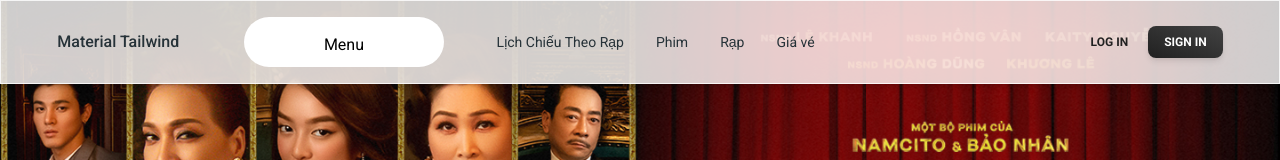
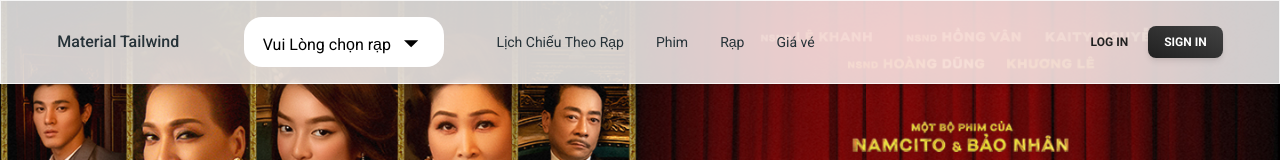
Before and after one commit to minhlephu/MovieWeb, a React (Vite) app: page / in a window 1280 px wide. Shown: the top 160 px of the page. Built offline with nearby package versions, Linux system fonts and the light colour scheme; a web font is replaced by a local one.

Commit message:
update header

```diff
--- a/src/layouts/MainLayout/Header/Header.jsx
+++ b/src/layouts/MainLayout/Header/Header.jsx
@@ -8,8 +8,32 @@ import {
   IconButton,
 } from "@material-tailwind/react";
 
-
+import { MdArrowDropDown,MdArrowRight   } from "react-icons/md";
 const Menu=[{
+  title:"Hà Nội",
+  Rap:[
+    "Rap1",
+    "Rap2",
+    "Rap3"
+  ]
+},
+{
+  title:"Hà Nội",
+  Rap:[
+    "Rap1",
+    "Rap2",
+    "Rap3"
+  ]
+},
+{
+  title:"Hà Nội",
+  Rap:[
+    "Rap1",
+    "Rap2",
+    "Rap3"
+  ]
+},
+{
   title:"Hà Nội",
   Rap:[
     "Rap1",
@@ -29,7 +53,11 @@ const Menu=[{
 export function StickyNavbar() {
   const [openNav, setOpenNav] = React.useState(false);
   const [submenuVisible, setSubmenuVisible] =React.useState(false);
-
+  const [text, setText] = React.useState("Vui Lòng chọn rạp");
+  const handleClick = (e) => {
+    // Thay đổi state của text
+    setText(e);
+  };
   const toggleSubmenu = () => {
     setSubmenuVisible(!submenuVisible);
   };
@@ -98,10 +126,12 @@ export function StickyNavbar() {
           </Typography>
           <div >
           <button className="dropbtn" onClick={toggleSubmenu}>
+          <span className="span1">
+          {text}
+          </span>
 
-        Menu
-
-      </button>
+            <MdArrowDropDown  className="icon"/>
+          </button>
 
       <div className={`dropdown-content ${submenuVisible ? 'show' : ''}`}>
 
@@ -109,11 +139,16 @@ export function StickyNavbar() {
           // eslint-disable-next-line react/jsx-key
           <div>
           <div className="sub-menu">
-            <button className="sub-menu-trigger">{e.title}</button>
+            <button className="sub-menu-trigger">
+            <span className="span1">
+            {e.title}
+          </span>
+          <MdArrowRight  className="icon"/>
+          </button>
             <div className="sub-menu-content">
 
            {e.Rap.map(item=>( // eslint-disable-next-line react/jsx-key
-            <a>
+            <a onClick={()=>handleClick(e.title+" - "+item)}>
               {item}
            </a>))}
           </div>
--- a/src/layouts/MainLayout/Header/Header.scss
+++ b/src/layouts/MainLayout/Header/Header.scss
@@ -3,7 +3,14 @@
     position: relative;
     display: inline-block;
   }
+  .span1{
+    width: 93%;
+  }
+  .icon{
+   margin-top: -10px;
+    font-size: 40px;
 
+  }
   .dropbtn {
     background-color: white;
     color: black;
@@ -13,7 +20,8 @@
     cursor: pointer;
     width: 200px;
     height: 50px;
-    border-radius: 25px;
+    border-radius: 18px;
+    display: flex;
   }
 
   .dropdown-content {
@@ -23,7 +31,9 @@
     min-width: 160px;
     z-index: 1;
     width: 200px;
-    margin-left: 10px;
+    margin-left: 15px;
+    margin-top: 2px;
+    border-top: solid 4px #337ab7;
   }
 
   .dropdown-content.show {
@@ -43,7 +53,9 @@
 
   .sub-menu {
     position: relative;
+    width: 100%;
     display: inline-block;
+
   }
 
   .sub-menu-trigger {
@@ -52,6 +64,8 @@
     padding: 12px 16px;
     border: none;
     cursor: pointer;
+    width: 100%;
+    display: flex;
   }
 
   .sub-menu-content {
@@ -61,9 +75,14 @@
     min-width: 160px;
     left: 100%;
     top: 0;
-    margin-left: 100px;
+
   }
 
   .sub-menu:hover .sub-menu-content {
     display: block;
+    border-top: solid 2px #337ab7;
   }
+  .sub-menu:hover .sub-menu-trigger {
+    background-color: #337ab7;
+
+  }
```
